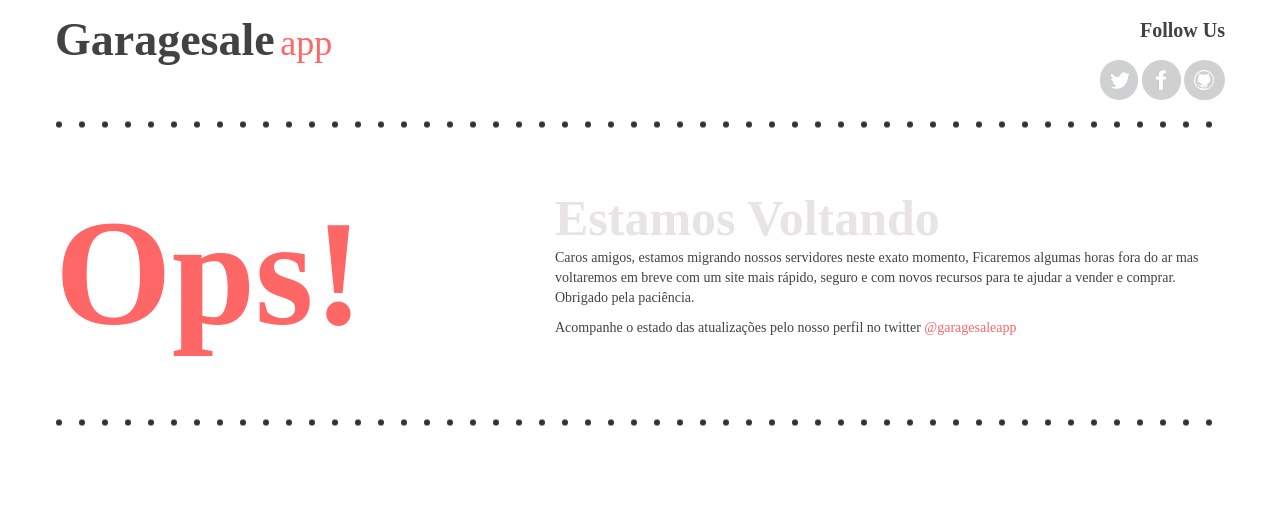
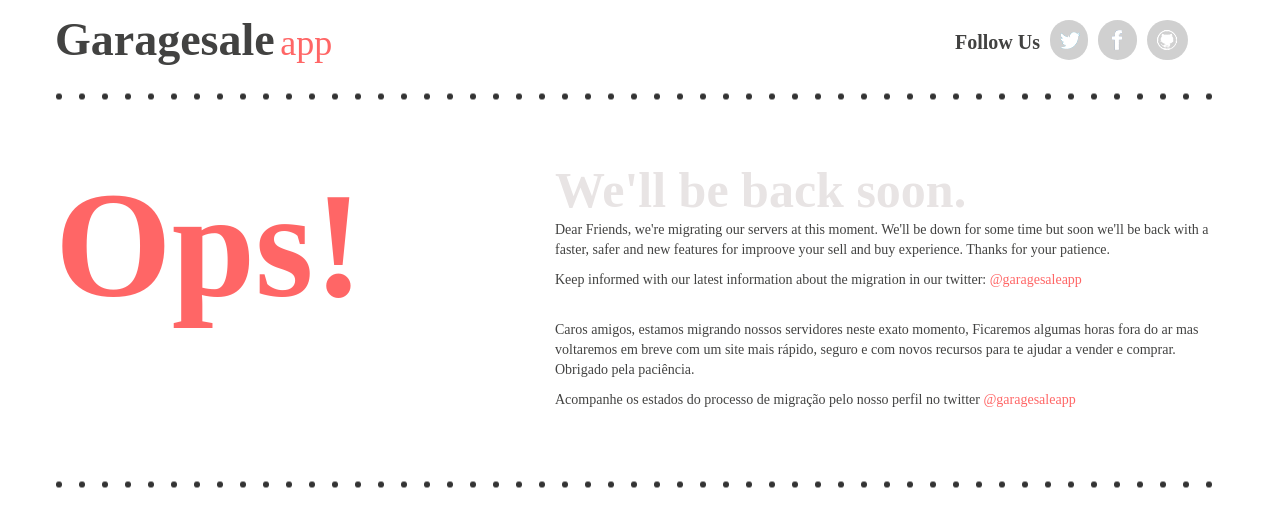
Before and after one commit to mosma/gsapp-ooops, a plain HTML site: page index.html in a window 1280 px wide. Drawn offline with nearby package versions, Linux system fonts and the light colour scheme; a web font is replaced by a local one.

Commit message:
header fix and information

```diff
--- a/css/main.css
+++ b/css/main.css
@@ -9,8 +9,8 @@ hr {background: url(../img/bgline.png) repeat-x scroll -8px;height: 8px;border:0
 a {color: #ff6666;text-decoration: none;}
 a:hover {color: #ff5555;text-decoration: none;}
 .follow {text-align: right;}
-.follow h2 {font-size: 20px;}
-.follow a {background-color: #CBCBCB;display: inline-block;padding: 10px 17px;border-radius: 40px;color: #fff;opacity: 0.9;}
+.follow h2 {font-size: 20px;float: left;margin-top: 22px;}
+.follow a {background-color: #CBCBCB;display: inline-block;padding: 10px 17px;border-radius: 40px;color: #fff;opacity: 0.9;float: left;margin-top: 20px;margin-left: 10px;}
 .follow a:hover {opacity: 1}
 .logo {font-family: 'Corben'; margin-top: 20px;position: relative;font-size: 46px;}
 .logo small { color: #F66;font-size: 36px;margin-left: -6px;}
--- a/index.html
+++ b/index.html
@@ -21,13 +21,13 @@
 
         <div class="container">
             <div class="row">
-                <div class="span7">
+                <div class="span9">
                     <h1 class="logo">
                         Garagesale
                         <small>app</small>
                     </h1>
                 </div>
-                <div class="span5 follow">
+                <div class="span3 follow">
                     <h2>Follow Us</h2>
                     <a href="http://twitter.com/garagesaleapp" class="twitter">t</a>
                     <a href="https://www.facebook.com/garagesaleapp" class="facebook">f</a>
@@ -42,15 +42,25 @@
                     <h1>Ops!</h1>
                 </div>
                 <div class="span7">
-                    <h2>Estamos Voltando</h2>
+                    <h2>We'll be back soon.</h2>
+                    <p>
+                        Dear Friends, we're migrating our servers at this moment.
+                        We'll be down for some time but soon we'll be back with a faster,
+                        safer and new features for improove your sell and buy experience.
+                        Thanks for your patience.
+                    </p>
+                    <p>
+                        Keep informed with our latest information about the migration in our twitter:
+                        <a href="http://twitter.com/garagesaleapp" target="_blank">@garagesaleapp</a>
+                    </p>
+                    <br>
                     <p>
                         Caros amigos, estamos migrando nossos servidores neste exato momento,
                         Ficaremos algumas horas fora do ar mas voltaremos em breve com um site
                         mais rápido, seguro e com novos recursos para te ajudar a vender e comprar.
                         Obrigado pela paciência.
-                    </p>
-                    <p>
-                        Acompanhe o estado das atualizações pelo nosso perfil no twitter
+                    </p>                    <p>
+                        Acompanhe os estados do processo de migração pelo nosso perfil no twitter
                         <a href="http://twitter.com/garagesaleapp" target="_blank">@garagesaleapp</a>
                     </p>
                 </div>
```
